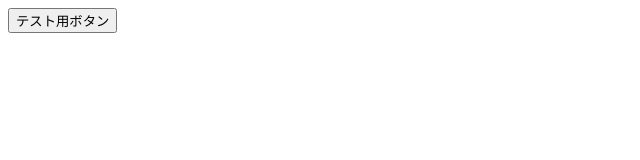
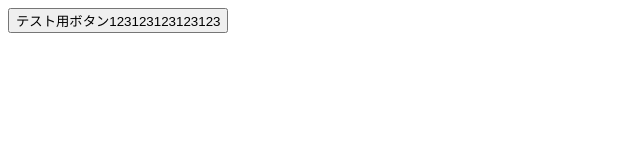
Before and after one commit to peiliming/gitApiTest, a plain HTML site: page indexindex.html in a window 1280 px wide. Shown: the whole page, without its empty margins (0-640 px from the left). Drawn offline with Linux system fonts and the light colour scheme.

Commit message:
テスト2

```diff
--- a/indexindex.html
+++ b/indexindex.html
@@ -7,7 +7,7 @@
 </head>
 
 <body>
-    <button href="#">テスト用ボタン</button>
+    <button href="#">テスト用ボタン123123123123123</button>
 </body>
 
 </html>
```
